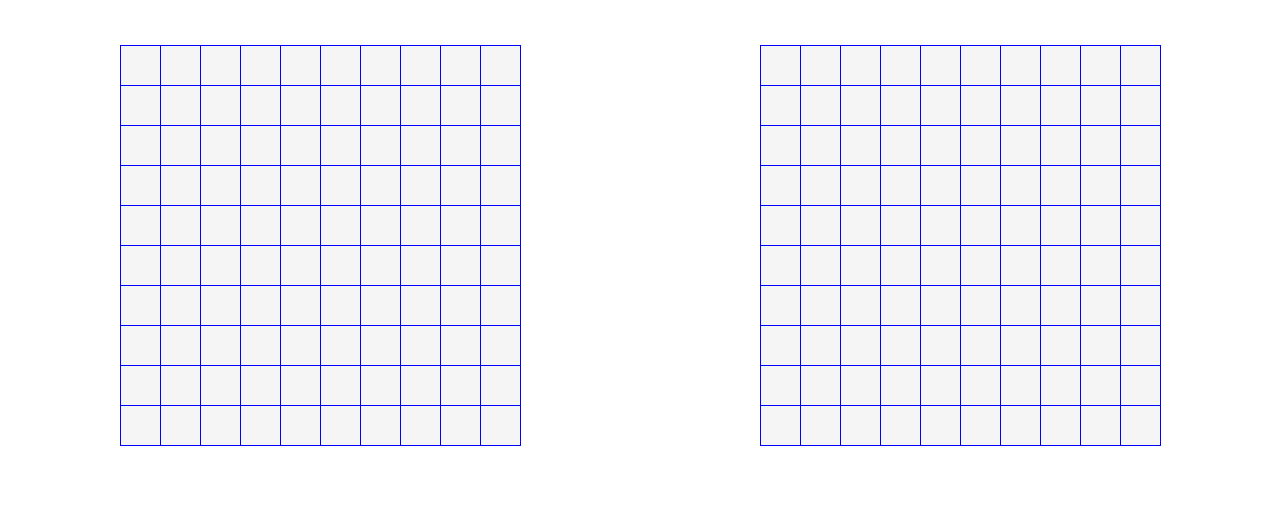
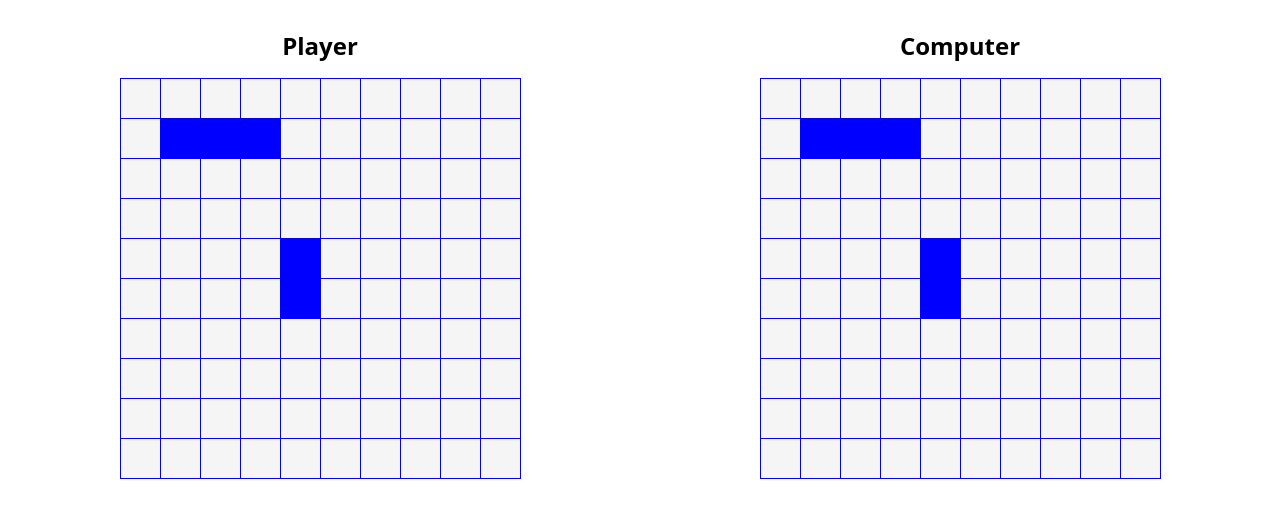
Before and after one commit to 99vik/battleship, a website built with webpack: page dist/index.html in a window 1280 px wide. Shown: the part 62-580 px from the top of the page. Built offline with nearby package versions, Linux system fonts and the light colour scheme.

Commit message:
Player board recieves attack on click

```diff
--- a/src/game.js
+++ b/src/game.js
@@ -14,8 +14,8 @@
     }
   }
 
-  async playerTurn(player) {
-    return player;
+  playerTurn(player) {
+    console.log(player);
   }
 
   switchPlayer() {
--- a/src/gameboard.js
+++ b/src/gameboard.js
@@ -36,6 +36,7 @@
   }
 
   recieveAttack(coordinate) {
+    console.log(coordinate);
     const field = this.fields[[coordinate]];
     if (field instanceof Ship) {
       this.fields[[coordinate]].hit();
--- a/src/gameboardDOM.js
+++ b/src/gameboardDOM.js
@@ -1,12 +1,18 @@
+const Ship = require('./ship');
+
 export default function generateFields(player, boardDOM) {
-  const fields = Object.values(player.board.fields);
-  console.log(fields);
-  fields.forEach((field) => {
+  Object.keys(player.board.fields).forEach((coordinate) => {
+    const value = player.board.fields[coordinate];
     const fieldDiv = document.createElement('div');
     fieldDiv.classList.add('field');
 
+    if (value instanceof Ship) {
+      fieldDiv.classList.add('ship');
+    }
+
     fieldDiv.addEventListener('click', () => {
-      console.log(field);
+      player.board.recieveAttack([coordinate]);
+      console.log(player);
     });
     boardDOM.appendChild(fieldDiv);
   });
--- a/src/index.js
+++ b/src/index.js
@@ -1,11 +1,11 @@
 import './styles.css';
 import generateFields from './gameboardDOM';
+
+const Game = require('./game');
 
 const playerBoard = document.querySelector('#player');
 const botBoard = document.querySelector('#bot');
 
-const Game = require('./game');
-
 const game = new Game();
 generateFields(game.player, playerBoard);
 generateFields(game.bot, botBoard);
--- a/src/styles.css
+++ b/src/styles.css
@@ -18,6 +18,7 @@
 
 main > div {
     display: flex;
+    flex-direction: column;
     justify-content: center;
     align-items: center;
 }
@@ -37,3 +38,7 @@
     background-color: whitesmoke;
     height: 40px;
 }
+
+.field.ship {
+    background-color: blue;
+}
```
Also changed, not shown: dist/index.html, dist/main.js.
